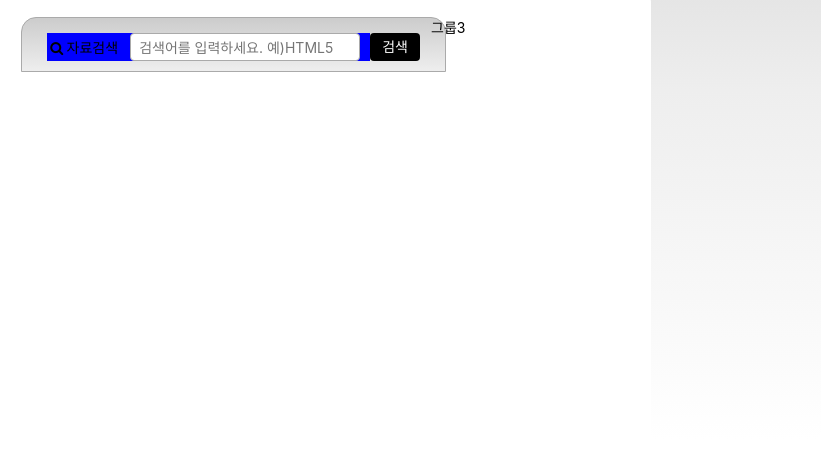
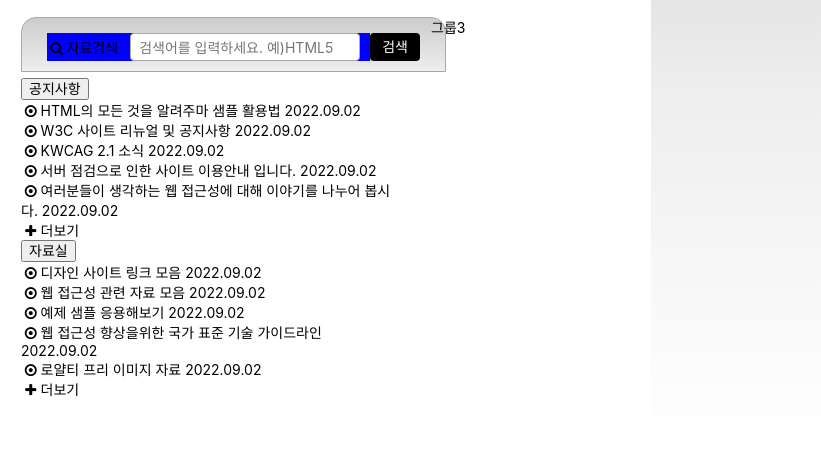
Before and after one commit to PisoDev77/zeroConnecTo, a website: page HTML5/index.html in a window 1280 px wide. Shown: the part 260-709 px from the top of the page, 459-1280 px from the left. Drawn offline with Linux system fonts and the light colour scheme; a web font is replaced by a local one.

Commit message:
공지사항 및 자료실 탭 마크업 완성

```diff
--- a/HTML5/index.html
+++ b/HTML5/index.html
@@ -278,6 +278,63 @@
           </fieldset>
         </form>
 
+        <div class="board">
+          <section class="notice board-section is-select">
+            <h2 class="sr-only notice-title" id="noticeTitle">공지사항</h2>
+            <button type="button" class="board-tab notice-tab">공지사항</button>
+            <ul class="notice-list board-panel">
+              <li>
+                <a class="icon-dot-circled" href="/">HTML의 모든 것을 알려주마 샘플 활용법</a>
+                <time datetime="2022-09-02T13:53:45">2022.09.02</time>
+              </li>
+              <li>
+                <a class="icon-dot-circled" href="/">W3C 사이트 리뉴얼 및 공지사항</a>
+                <time datetime="2022-09-02T13:53:45">2022.09.02</time>
+              </li>
+              <li>
+                <a class="icon-dot-circled" href="/">KWCAG 2.1 소식</a>
+                <time datetime="2022-09-02T13:53:45">2022.09.02</time>
+              </li>
+              <li>
+                <a class="icon-dot-circled" href="/">서버 점검으로 인한 사이트 이용안내 입니다.</a>
+                <time datetime="2022-09-02T13:53:45">2022.09.02</time>
+              </li>
+              <li>
+                <a class="icon-dot-circled" href="/">여러분들이 생각하는 웹 접근성에 대해 이야기를 나누어 봅시다.</a>
+                <time datetime="2022-09-02T13:53:45">2022.09.02</time>
+              </li>
+            </ul>
+            <a href="/" class="icon-plus more board-more" title="공지사항" aria-labelledby="noticeTitle">더보기</a>
+          </section>
+          <section class="archive board-section">
+            <h2 class="sr-only archive-title" id="archiveTitle">자료실</h2>
+            <button type="button" class="board-tab archive-tab">자료실</button>
+            <ul class="archive-list board-panel">
+              <li>
+                <a class="icon-dot-circled" href="/">디자인 사이트 링크 모음</a>
+                <time datetime="2022-09-02T13:53:45">2022.09.02</time>
+              </li>
+              <li>
+                <a class="icon-dot-circled" href="/">웹 접근성 관련 자료 모음</a>
+                <time datetime="2022-09-02T13:53:45">2022.09.02</time>
+              </li>
+              <li>
+                <a class="icon-dot-circled" href="/">예제 샘플 응용해보기</a>
+                <time datetime="2022-09-02T13:53:45">2022.09.02</time>
+              </li>
+              <li>
+                <a class="icon-dot-circled" href="/">웹 접근성 향상을위한 국가 표준 기술 가이드라인</a>
+                <time datetime="2022-09-02T13:53:45">2022.09.02</time>
+              </li>
+              <li>
+                <a class="icon-dot-circled" href="/">로얄티 프리 이미지 자료</a>
+                <time datetime="2022-09-02T13:53:45">2022.09.02</time>
+              </li>
+            </ul>
+            <a href="/" class="icon-plus more board-more" title="자료실" aria-labelledby="archiveTitle">더보기</a>
+          </section>
+        </div>
+
       </div>
       <div class="group group3">그룹3</div>
       <!-- <div class="clearfix"></div> -->
```
